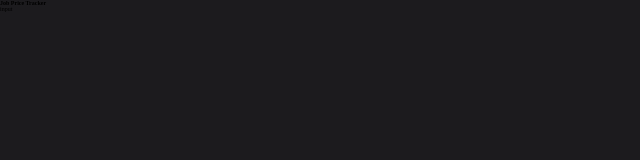
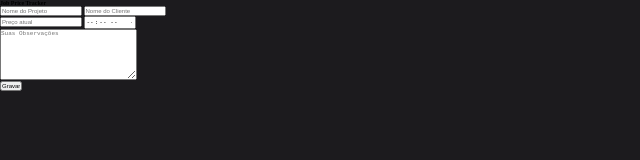
Before and after one commit to dougdbp/JobPriceTracker, a website: page index.html in a window 1280 px wide. Shown: the whole page, without its empty margins (0-640 px from the left). Drawn offline with Linux system fonts and the light colour scheme.

Commit message:
feat: estrutura de html completa.

```diff
--- a/index.html
+++ b/index.html
@@ -10,10 +10,25 @@
 </head>
 <body>
     <main>
+        <h3>Job Price Tracker</h3>
+
         <form>
-            <h3>Job Price Tracker</h3>
 
-            input
+            <section class="client">
+                <input type="text" name="inputProjectName" id="inputProjectName" placeholder="Nome do Projeto">
+                <input type="text" name="inputClientName" id="inputClientName" placeholder="Nome do Cliente">
+            </section>
+
+            <section class="hourPrice">
+                <input type="number" name="timePrice" id="timePrice" placeholder="Preço atual">
+                <input type="time" name="timeMinute" id="timeMinute" placeholder="Minutos gastos">
+            </section>
+
+            <section class="Observation">
+                <textarea name="jobObs" id="jobObs" cols="30" rows="7" placeholder="Suas Observações"></textarea>
+            </section>
+
+            <input type="button" value="Gravar" id="formButton">
 
         </form>
     </main>
```
